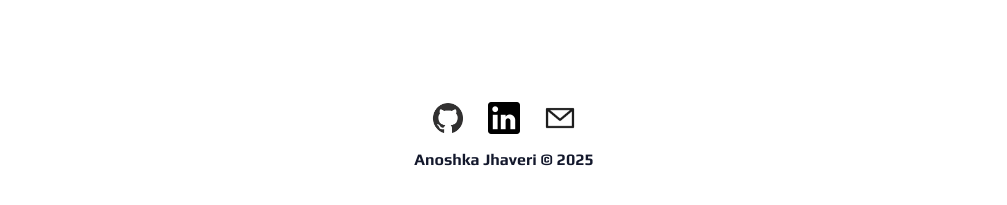
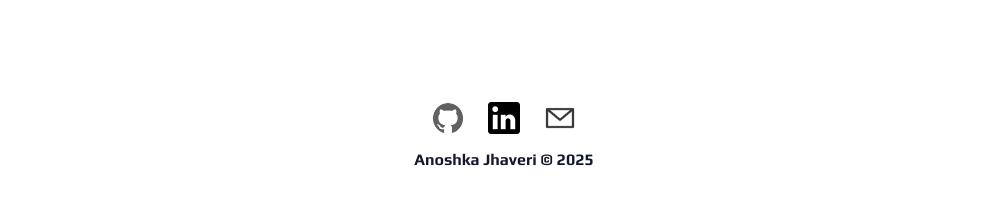
Before and after one commit to Anoshka/portfolio, a React (Vite) app: page / in a window 1280 px wide. Shown: the part 851-1056 px from the top of the page, without its empty margins (136-1143 px from the left). Built offline with nearby package versions, Linux system fonts and the light colour scheme.

Commit message:
fixed footer and header spacing

```diff
--- a/src/components/Footer/Footer.scss
+++ b/src/components/Footer/Footer.scss
@@ -1,7 +1,7 @@
 .footer {
   width: 100%;
   text-align: center;
-  padding: 2rem 0;
+  padding: 2rem 0 0;
   background-color: var(--bg-color);
   color: var(--text-color);
   font-size: 1rem;
@@ -32,6 +32,7 @@
     img {
       width: 100%;
       height: 100%;
+      filter: brightness(2);
     }
 
     &:hover {
--- a/src/components/Header/Header.scss
+++ b/src/components/Header/Header.scss
@@ -38,6 +38,7 @@
   &__nav {
     font-size: 1rem;
     @include flex-container($justify: space-around, $align: center);
+    filter: brightness(1) 0.8;
 
     @include tablet {
       width: 30rem;
```
